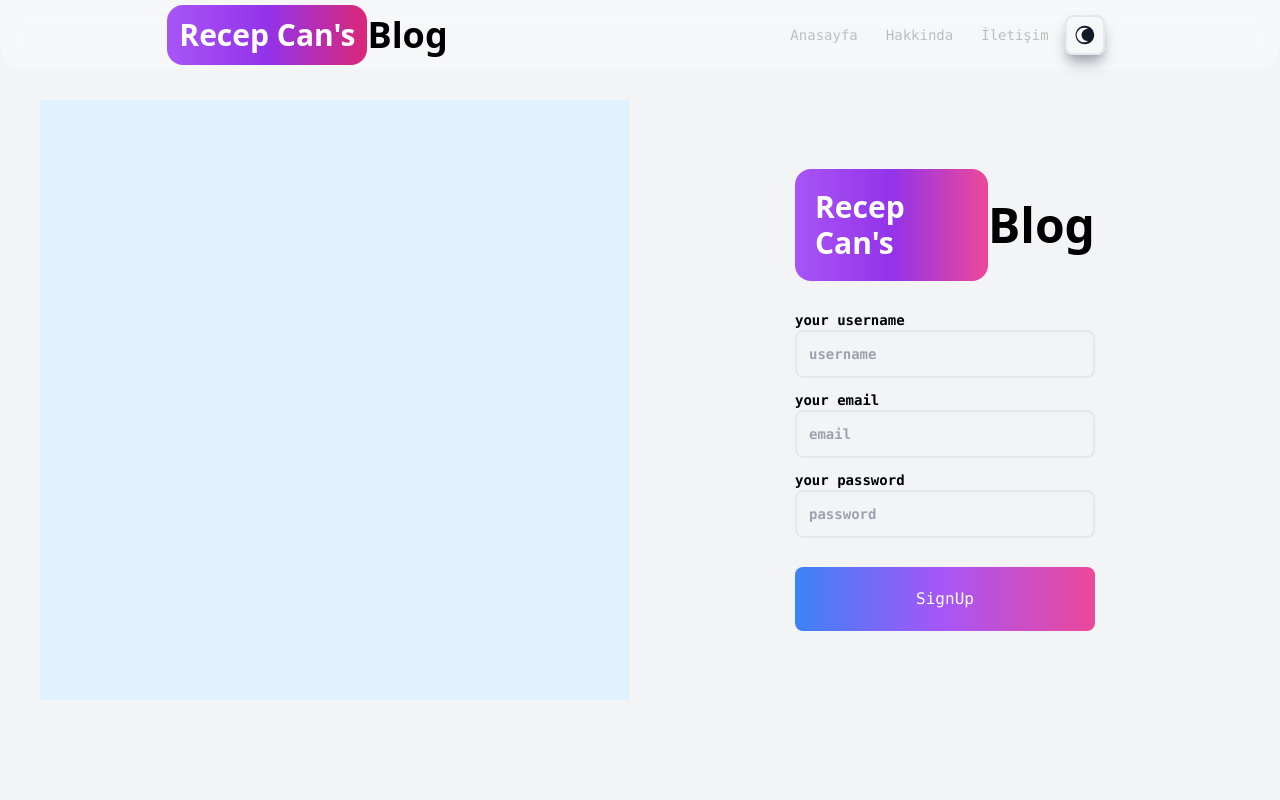
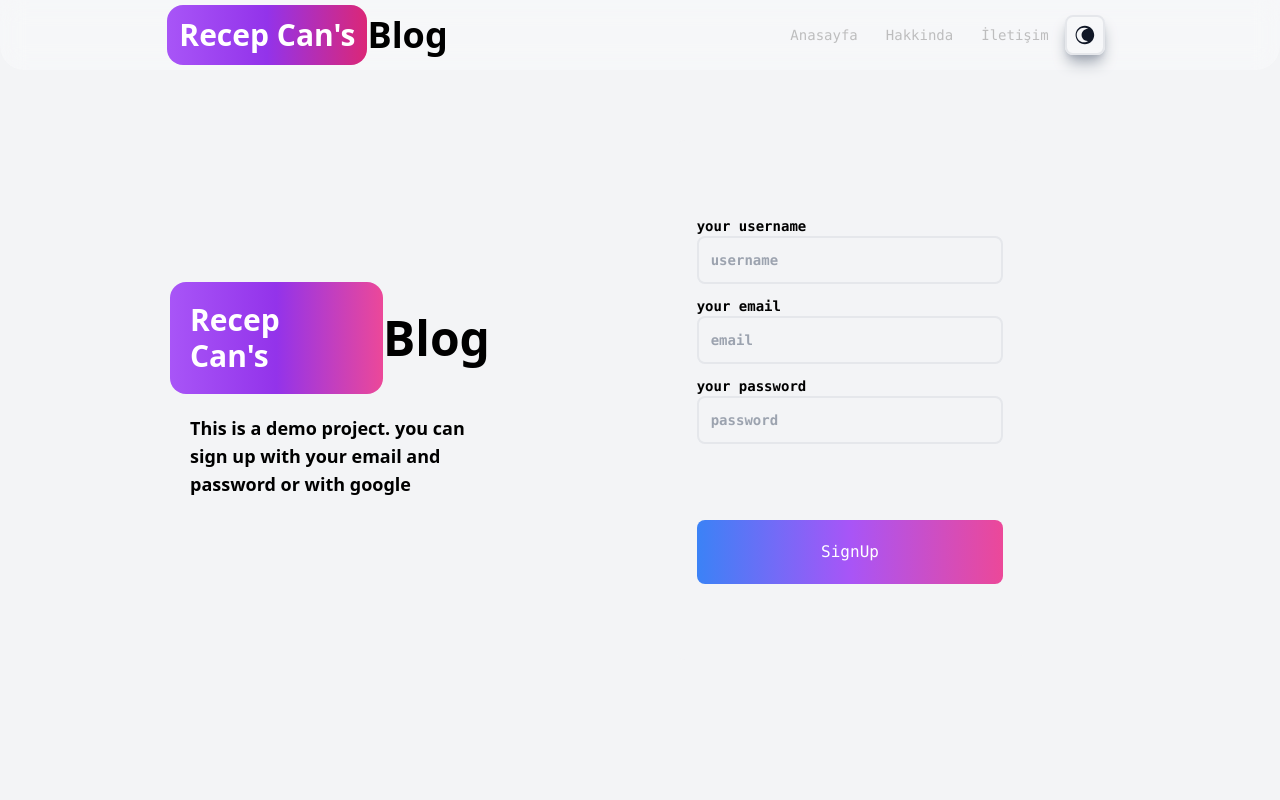
Before and after one commit to recepcan/recep-can, a React (Vite) app in the folder client/: page /auth in a window 1280 px wide. Shown: the top 800 px of the page. Built offline with nearby package versions, Linux system fonts and the light colour scheme.

Commit message:
no matter

```diff
--- a/client/src/Components/SignUp.jsx
+++ b/client/src/Components/SignUp.jsx
@@ -33,14 +33,16 @@ if(res.ok){
         <div className='w-full p-10 space-x-5 min-h-[800px]  bg-gray-100 flex items-center justify-center'>
 
 
-            <div className="w-1/2  h-[600px] p-10 bg-sky-100 flex items-center justify-center ">
+            <div className="w-1/3  h-[600px] p-10 bg-gray-100 flex  flex-col items-center justify-center ">
+            <div className='flex  items-center justify-start'>
+            <h1 className='bg-gradient-to-r from-purple-500 via-purple-600 to-pink-500  text-white p-5 rounded-2xl text-3xl font-bold font-sans'>Recep Can's</h1><span className='font-bold text-5xl font-sans'> Blog</span>
+             </div>
+             <h2 className='p-5  text-lg font-bold font-sans'>This is a demo project. you can sign up with your email and password or with google</h2>
 
             </div>
             <div className="w-1/2 h-[600px] p-10  flex items-center justify-center ">
                 <form className='flex  flex-col h-full items-center justify-evenly w-2/3 gap-5  shadow-gray-400 p-5 rounded-lg bg-gray-100' onSubmit={handleSubmit}>
-                    <div className='flex items-center'>
-                        <h1 className='bg-gradient-to-r from-purple-500 via-purple-600 to-pink-500  text-white p-5 rounded-2xl text-3xl font-bold font-sans'>Recep Can's</h1><span className='font-bold text-5xl font-sans'> Blog</span>
-                    </div>
+
                     <div className='space-y-3'>
                         <div className='text-sm font-bold'>
                             your username
```
